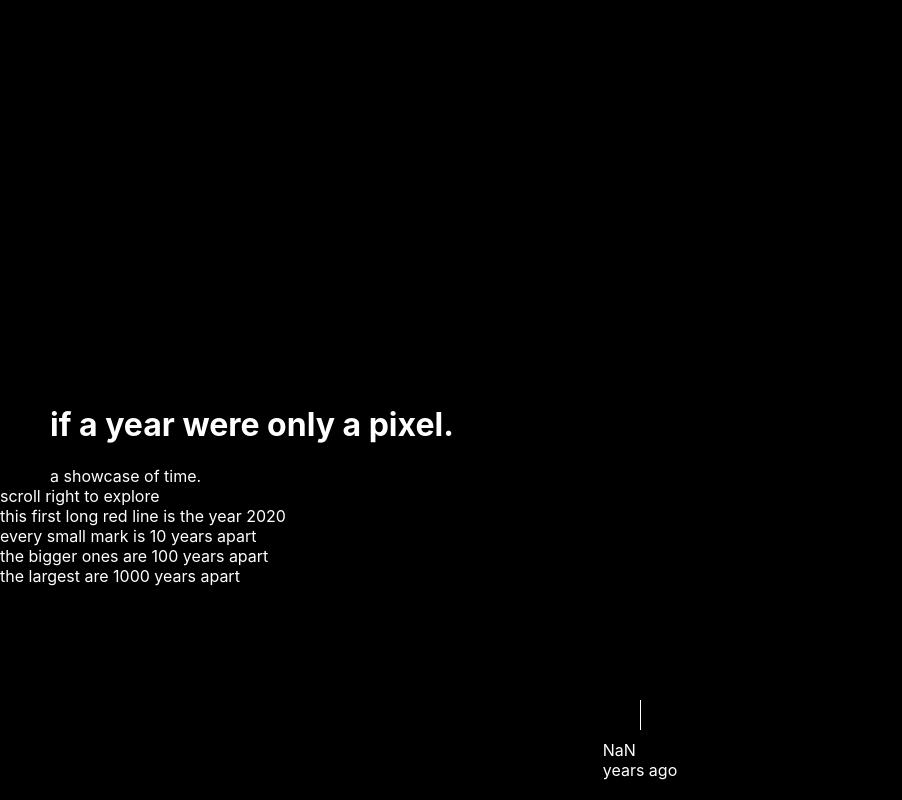
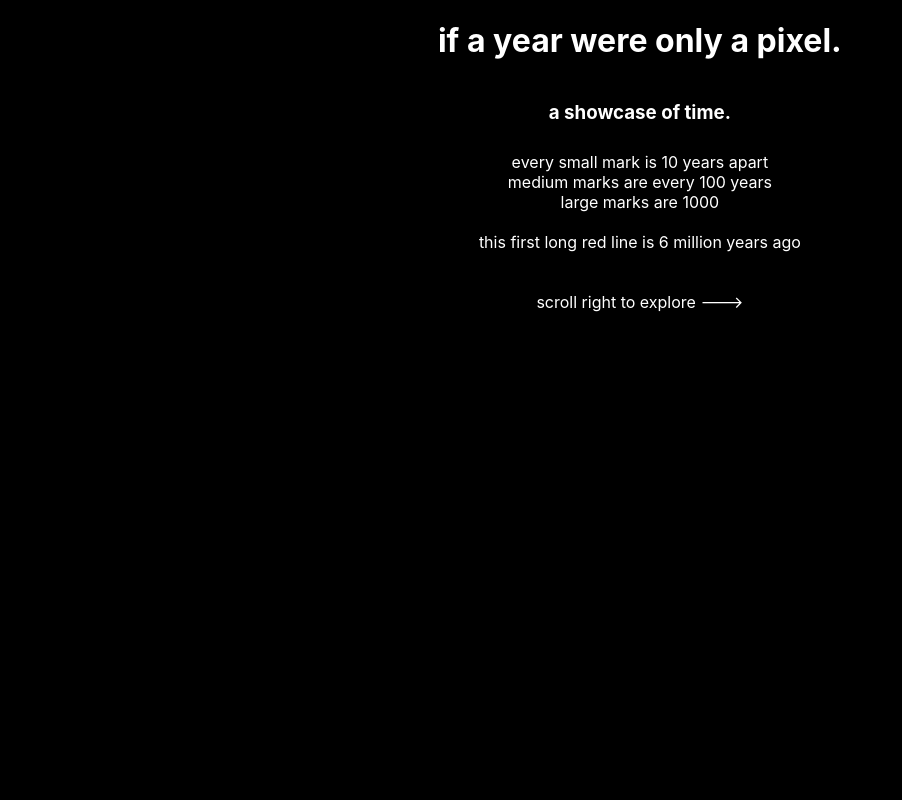
Before and after one commit to niartenyaw/if-a-year-were-only-a-pixel, a React (Create React App) app: page / in a window 1280 px wide. Shown: the whole page, without its empty margins (0-902 px from the left). Built offline with nearby package versions, Linux system fonts and the light colour scheme; no server answers.

Commit message:
chore: better styling for points and counter

```diff
--- a/src/components/Counter.jsx
+++ b/src/components/Counter.jsx
@@ -2,10 +2,12 @@ import React from 'react'
 import styled from 'styled-components/macro'
 
 const Arrow = styled.div`
-  background-color: white;
-  height: ${({ layer }) => layer * 30}px;
-  width: 1px;
-  margin: 10px 0;
+  height: 0;
+  width: 0;
+  margin-bottom: 20px;
+  border-bottom: 20px solid white;
+  border-left: 20px solid transparent;
+  border-right: 20px solid transparent;
 `
 
 const Counter = styled.div`
@@ -21,10 +23,9 @@ const Counter = styled.div`
 `
 
 export default (props) => {
-  let { year } = props
-  if (year < 0) return null
+  let { year, maxYear } = props
+  if (year > maxYear || isNaN(year)) return null
   if (year === 0) year += 0 // stupid negative zero
-
   const formattedYear = year.toLocaleString(undefined, { minimumFrationDigits: 0 })
 
   return (
--- a/src/components/Data/Point.jsx
+++ b/src/components/Data/Point.jsx
@@ -1,15 +1,5 @@
 import React from 'react'
 import styled from 'styled-components/macro'
-
-const TitleContainer = styled.div`
-  position: relative;
-`
-const Title = styled.div`
-  position: absolute;
-  width: max-content;
-  bottom: -20px;
-  left: 5px;
-`
 
 const Point = styled.div`
   position: absolute;
@@ -21,10 +11,20 @@ const Point = styled.div`
 `
 
 const Arrow = styled.div`
-  background-color: white;
   height: ${({ layer }) => layer * 30}px;
-  width: 1px;
+  width: 5px;
   margin: 10px 0;
+  border-left: 1px solid white;
+  border-top: 1px solid white;
+`
+const TitleContainer = styled.div`
+  position: relative;
+`
+const Title = styled.div`
+  position: absolute;
+  width: max-content;
+  max-width: 400px;
+  left: 10px;
 `
 
 export default ({ point, maxYear }) => {
--- a/src/components/Intro.jsx
+++ b/src/components/Intro.jsx
@@ -6,15 +6,29 @@ const Intro = styled.div`
   width: 100vw;
   display: flex;
   flex-direction: column;
+  align-items: center;
 `
 
 const Header = styled.div`
-  margin-top: 30%;
-  padding: 0 50px;
+  display: flex;
+  flex-direction: column;
+  align-items: center;
 `
 
-const Footer = styled.div`
+const Main = styled.div`
   margin-bottom: 30px;
+  display: flex;
+  flex-direction: column;
+  align-items: center;
+`
+
+const Footer = styled.div``
+
+const Section = styled.div`
+  margin: 10px 0;
+  display: flex;
+  flex-direction: column;
+  align-items: center;
 `
 
 const Text = styled.p`
@@ -27,20 +41,24 @@ export default () => (
       <h1>
         if a year were only a pixel.
       </h1>
+      <h3>
+        a showcase of time.
+      </h3>
+    </Header>
+    <Main>
+      <Section>
+        <Text>every small mark is 10 years apart</Text>
+        <Text>medium marks are every 100 years</Text>
+        <Text>large marks are 1000</Text>
+      </Section>
+      <Section>
+        <Text>this first long red line is 6 million years ago</Text>
+      </Section>
+    </Main>
+    <Footer>
       <Text>
-        a showcase of time.
+        scroll right to explore --->
       </Text>
-    </Header>
-    <section>
-      <Text>
-        scroll right to explore
-      </Text>
-    </section>
-    <Footer>
-      <Text>this first long red line is the year 2020</Text>
-      <Text>every small mark is 10 years apart</Text>
-      <Text>the bigger ones are 100 years apart</Text>
-      <Text>the largest are 1000 years apart</Text>
     </Footer>
   </Intro>
 
--- a/src/components/Ruler.jsx
+++ b/src/components/Ruler.jsx
@@ -30,8 +30,8 @@ const calculateLocation = (props, i) => (
   Math.round(firstMarkLocation(props) + i * yearsPerMark)
 )
 
-const middleYear = ({ location }) => (
-  Math.round(location + (window.innerWidth / 2))
+const middleYear = ({ location, maxYear }) => (
+  maxYear - Math.round(location + (window.innerWidth / 2))
 )
 
 const marks = (props) => {
@@ -69,7 +69,7 @@ export default (props) => {
   return (
     <Ruler>
       <CounterContainer>
-        <Counter year={middleYear(props)} />
+        <Counter year={middleYear(props)} maxYear={props.maxYear} />
       </CounterContainer>
       <MarksContainer>
         {marks(props)}
```
